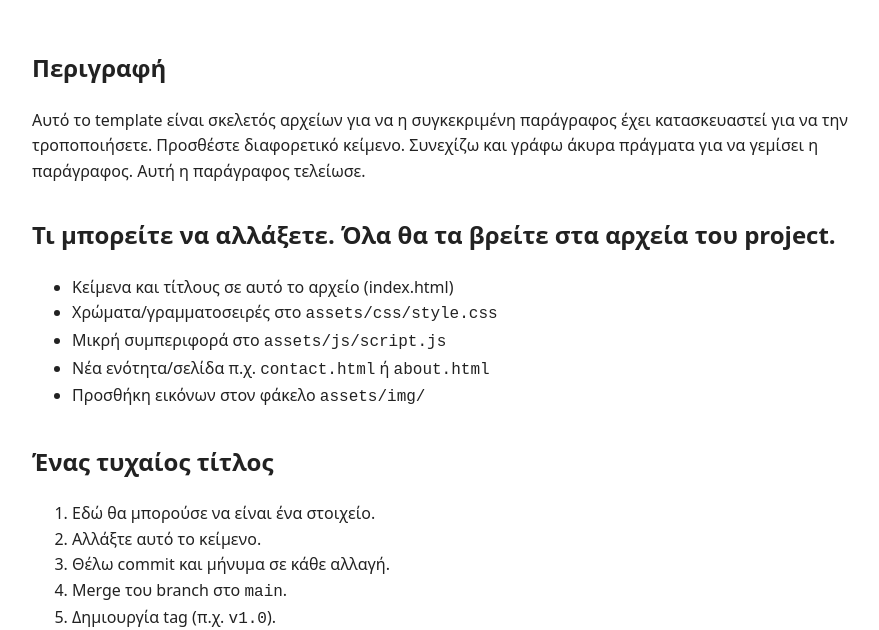
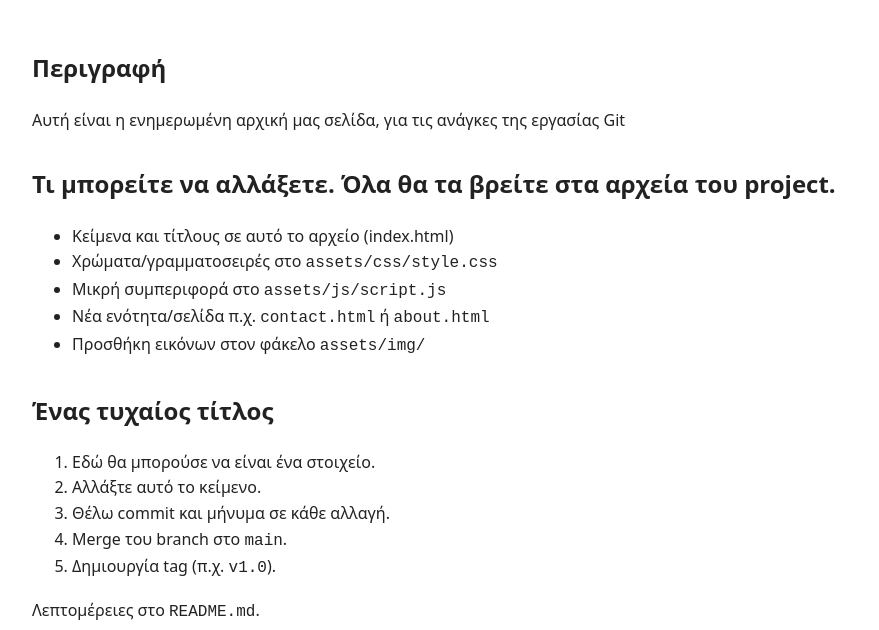
Before and after one commit to alexfot94/git-website-project, a plain HTML site: page index.html in a window 1280 px wide. Shown: the part 170-800 px from the top of the page, without its empty margins (178-1057 px from the left). Drawn offline with Linux system fonts and the light colour scheme.

Commit message:
Edit main headline and intro paragraph

```diff
--- a/index.html
+++ b/index.html
@@ -20,10 +20,7 @@
       <section>
         <h2>Περιγραφή</h2>
         <p>
-          Αυτό το template είναι σκελετός αρχείων για να η συγκεκριμένη
-          παράγραφος έχει κατασκευαστεί για να την τροποποιήσετε. Προσθέστε
-          διαφορετικό κείμενο. Συνεχίζω και γράφω άκυρα πράγματα για να γεμίσει
-          η παράγραφος. Αυτή η παράγραφος τελείωσε.
+          Αυτή είναι η ενημερωμένη αρχική μας σελίδα, για τις ανάγκες της εργασίας Git
         </p>
       </section>
 
```
